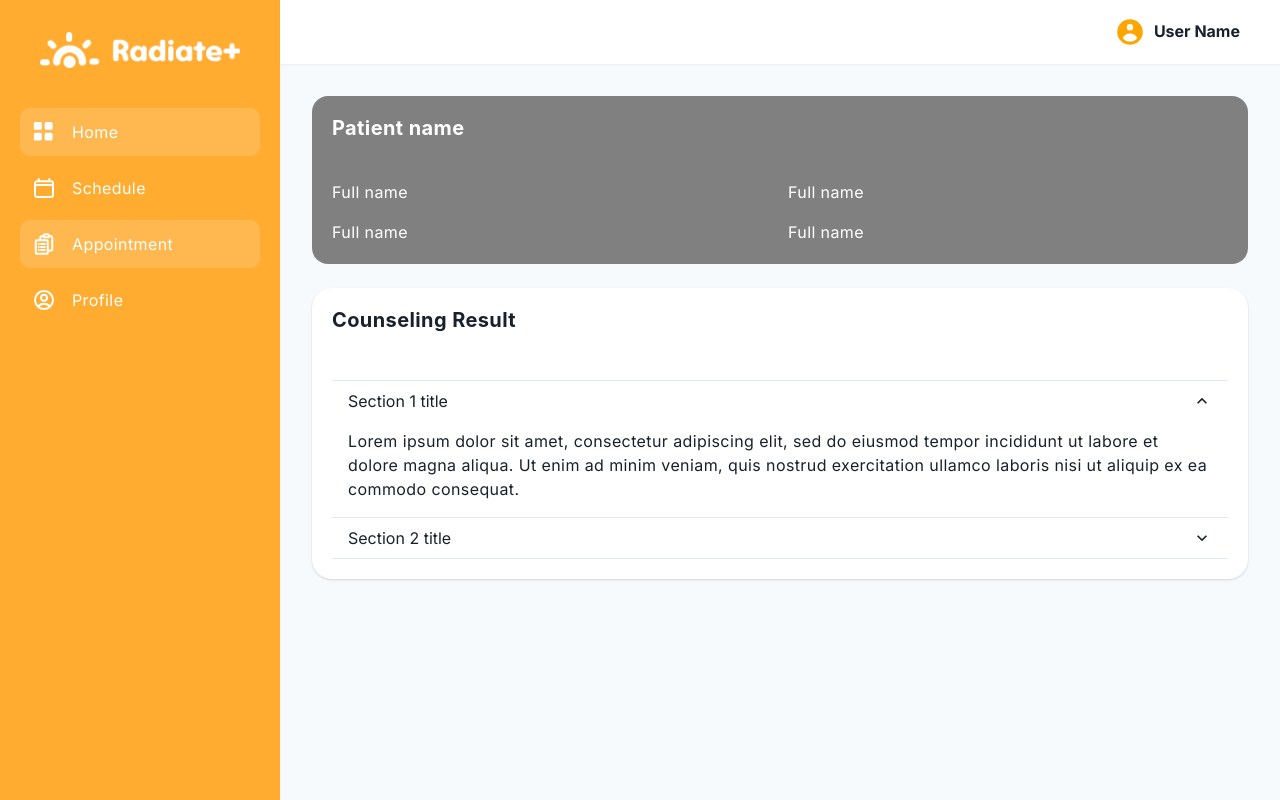
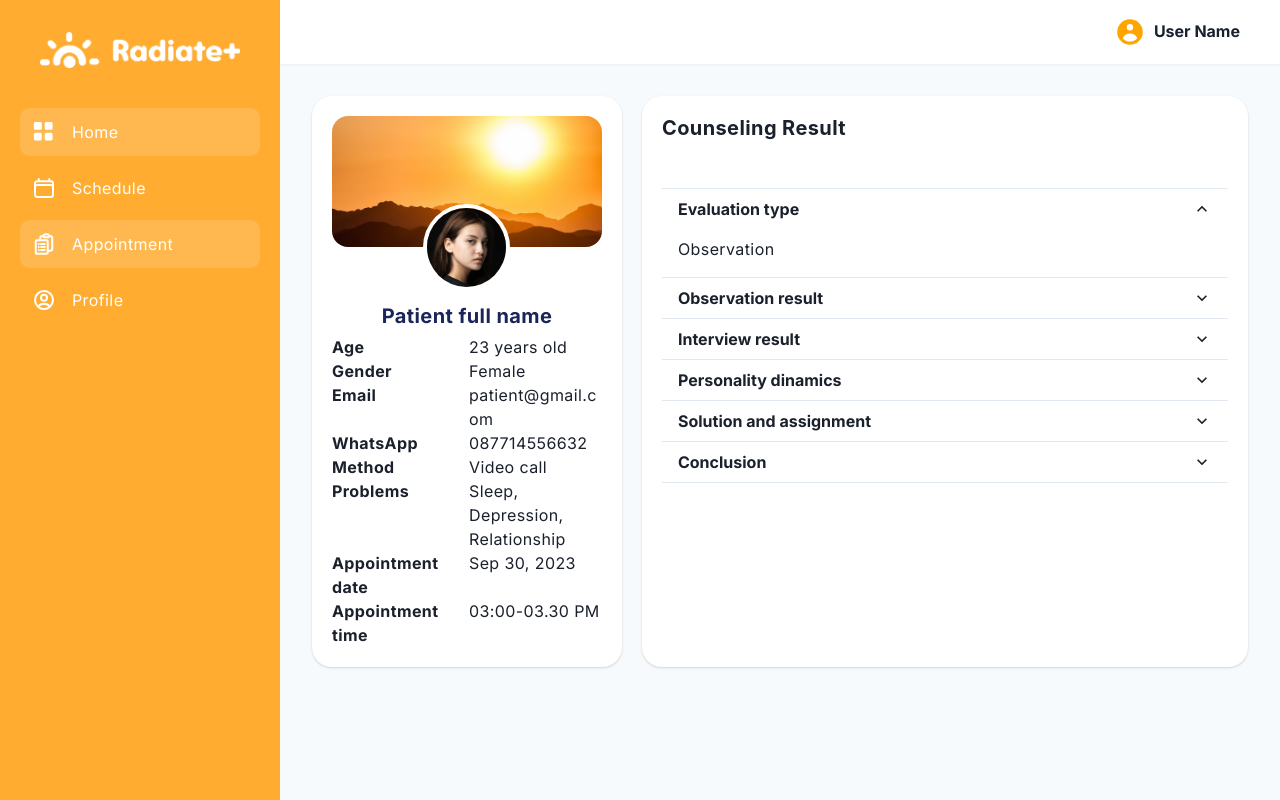
Before and after one commit to Radiate-Mental-Health-App/front-end, a React (Vite) app: page /p/appointments/detail in a window 1280 px wide. Built offline with nearby package versions, Linux system fonts and the light colour scheme.

Commit message:
Update AppointmentDetail page

```diff
--- a/src/pages/psychologist/dataTables/AppointmentDetail.jsx
+++ b/src/pages/psychologist/dataTables/AppointmentDetail.jsx
@@ -27,42 +27,41 @@ import {
     CardBody,
     CardHeader,
     Heading,
-    Stack,
-    Text,
-    StackDivider,
     Accordion,
     AccordionItem,
     AccordionButton,
     AccordionIcon,
     AccordionPanel,
-    Flex,
-    SimpleGrid
+    Grid
 } from "@chakra-ui/react";
-import Appointment from "../default/components/Appointment";
 
-// Custom components
+import Banner from "./components/BannerPatient";
+
+import banner from "@/assets/img/auth/banner.jpg";
+import avatar from "@/assets/img/auth/avatars/avatar10.png";
 
 export default function AppointmentDetail() {
     return (
-        <Stack p={"32px"}>
-            <Card
-                variant={"filled"}
-                bgColor="grey"
-                color={"white"}
-                mb={4}
-                borderRadius='16px'>
-                <CardHeader>
-                    <Heading size='md'>Patient name</Heading>
-                </CardHeader>
-                <CardBody>
-                    <SimpleGrid columns='2' gap='16px'>
-                        <Text>Full name</Text>
-                        <Text>Full name</Text>
-                        <Text>Full name</Text>
-                        <Text>Full name</Text>
-                    </SimpleGrid>
-                </CardBody>
-            </Card>
+        <Box p={"32px"}>
+            <Grid
+                templateColumns={{
+                base: "1fr",
+                lg: "1.34fr 2.62fr"
+            }}
+                templateRows={{
+                base: "repeat(2, 1fr)",
+                lg: "1fr"
+            }}
+                gap={{
+                base: "20px",
+                xl: "20px"
+            }}>
+            <Banner
+                    gridArea='1 / 1 / 2 / 2'
+                    banner={banner}
+                    avatar={avatar}
+                    name='Patient full name'
+            />
             <Card
                 justifyContent="center"
                 align="left"
@@ -78,38 +77,91 @@ export default function AppointmentDetail() {
                         <AccordionItem>
                             <h2>
                                 <AccordionButton>
-                                    <Box as="span" flex='1' textAlign='left'>
-                                        Section 1 title
+                                    <Box as="span" flex='1' textAlign='left' fontWeight="bold">
+                                        Evaluation type
                                     </Box>
                                     <AccordionIcon/>
                                 </AccordionButton>
                             </h2>
                             <AccordionPanel pb={4}>
-                                Lorem ipsum dolor sit amet, consectetur adipiscing elit, sed do eiusmod tempor
-                                incididunt ut labore et dolore magna aliqua. Ut enim ad minim veniam, quis
-                                nostrud exercitation ullamco laboris nisi ut aliquip ex ea commodo consequat.
+                                Observation
                             </AccordionPanel>
                         </AccordionItem>
 
                         <AccordionItem>
                             <h2>
                                 <AccordionButton>
-                                    <Box as="span" flex='1' textAlign='left'>
-                                        Section 2 title
+                                    <Box as="span" flex='1' textAlign='left' fontWeight="bold">
+                                        Observation result
                                     </Box>
                                     <AccordionIcon/>
                                 </AccordionButton>
                             </h2>
                             <AccordionPanel pb={4}>
-                                Lorem ipsum dolor sit amet, consectetur adipiscing elit, sed do eiusmod tempor
-                                incididunt ut labore et dolore magna aliqua. Ut enim ad minim veniam, quis
-                                nostrud exercitation ullamco laboris nisi ut aliquip ex ea commodo consequat.
+                                The patient exhibited signs of...
+                            </AccordionPanel>
+                        </AccordionItem>
+
+                        <AccordionItem>
+                            <h2>
+                                <AccordionButton>
+                                    <Box as="span" flex='1' textAlign='left' fontWeight="bold">
+                                        Interview result
+                                    </Box>
+                                    <AccordionIcon/>
+                                </AccordionButton>
+                            </h2>
+                            <AccordionPanel pb={4}>
+                                During the interview,the patient...
+                            </AccordionPanel>
+                        </AccordionItem>
+
+                        <AccordionItem>
+                            <h2>
+                                <AccordionButton>
+                                    <Box as="span" flex='1' textAlign='left' fontWeight="bold">
+                                        Personality dinamics
+                                    </Box>
+                                    <AccordionIcon/>
+                                </AccordionButton>
+                            </h2>
+                            <AccordionPanel pb={4}>
+                                The patient&apos;s personality dynamics...
+                            </AccordionPanel>
+                        </AccordionItem>
+
+                        <AccordionItem>
+                            <h2>
+                                <AccordionButton>
+                                    <Box as="span" flex='1' textAlign='left' fontWeight="bold">
+                                        Solution and assignment
+                                    </Box>
+                                    <AccordionIcon/>
+                                </AccordionButton>
+                            </h2>
+                            <AccordionPanel pb={4}>
+                                The patient is advised to...
+                            </AccordionPanel>
+                        </AccordionItem>
+
+                        <AccordionItem>
+                            <h2>
+                                <AccordionButton>
+                                    <Box as="span" flex='1' textAlign='left' fontWeight="bold">
+                                        Conclusion
+                                    </Box>
+                                    <AccordionIcon/>
+                                </AccordionButton>
+                            </h2>
+                            <AccordionPanel pb={4}>
+                                In conclusion, the counseling session..
                             </AccordionPanel>
                         </AccordionItem>
                     </Accordion>
                 </CardBody>
             </Card>
-        </Stack>
+            </Grid>
+        </Box>
 
     );
 }
--- /dev/null
+++ b/src/pages/psychologist/dataTables/components/BannerPatient.jsx
@@ -0,0 +1,86 @@
+// Chakra imports
+import {
+    Avatar,
+    Box,
+    Card,
+    SimpleGrid,
+    Text,
+    useColorModeValue
+} from "@chakra-ui/react";
+
+export default function Banner(props) {
+    // eslint-disable-next-line react/prop-types
+    const {banner, avatar, name} = props;
+
+    // Chakra Color Mode
+    const textColorPrimary = useColorModeValue("secondaryGray.900", "white");
+    const borderColor = useColorModeValue("white !important", "#111C44 !important");
+
+    return (
+        <Card padding="20px" borderRadius='20px' align='left'>
+            <Box
+                bg={`url(${banner})`}
+                bgSize='cover'
+                borderRadius='16px'
+                h='131px'
+                w='100%'/>
+            <Avatar
+                mx='auto'
+                src={avatar}
+                h='87px'
+                w='87px'
+                mt='-43px'
+                border='4px solid'
+                borderColor={borderColor}/>
+            <Text
+                color={textColorPrimary}
+                fontWeight='bold'
+                fontSize='xl'
+                mt='10px'
+                mb='4px'
+                align={"center"}>
+                {name}
+            </Text>
+            <SimpleGrid columns={2} columnGap={1}>
+                <Text fontWeight={"bold"}>Age</Text>
+                <Text>23 years old</Text>
+            </SimpleGrid>
+
+            <SimpleGrid columns={2} columnGap={1}>
+                <Text fontWeight={"bold"}>Gender</Text>
+                <Text>Female</Text>
+            </SimpleGrid>
+
+            <SimpleGrid columns={2} columnGap={1}>
+                <Text fontWeight={"bold"}>Email</Text>
+                <Text>patient@gmail.com</Text>
+            </SimpleGrid>
+
+            <SimpleGrid columns={2} columnGap={1}>
+                <Text fontWeight={"bold"}>WhatsApp</Text>
+                <Text>087714556632</Text>
+            </SimpleGrid>
+
+            <SimpleGrid columns={2} columnGap={1}>
+                <Text fontWeight={"bold"}>Method</Text>
+                <Text>Video call</Text>
+            </SimpleGrid>
+
+            <SimpleGrid columns={2} columnGap={1}>
+                <Text fontWeight={"bold"}>Problems</Text>
+                <Text>Sleep, Depression, Relationship</Text>
+            </SimpleGrid>
+
+            <SimpleGrid columns={2} columnGap={1}>
+                <Text fontWeight={"bold"}>Appointment date</Text>
+                <Text>Sep 30, 2023</Text>
+            </SimpleGrid>
+
+            <SimpleGrid columns={2} columnGap={1}>
+                <Text fontWeight={"bold"}>Appointment time</Text>
+                <Text>03:00-03.30 PM</Text>
+            </SimpleGrid>
+
+        </Card>
+    );
+}
```
Also changed, not shown: src/assets/img/auth/banner.png (deleted).
